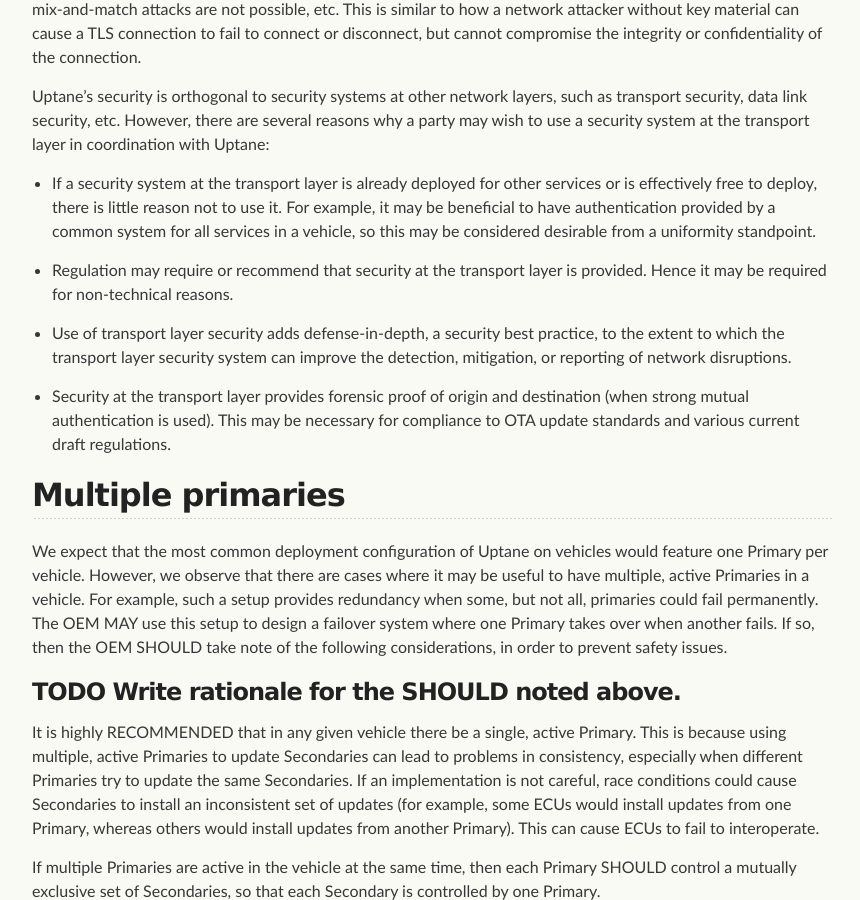
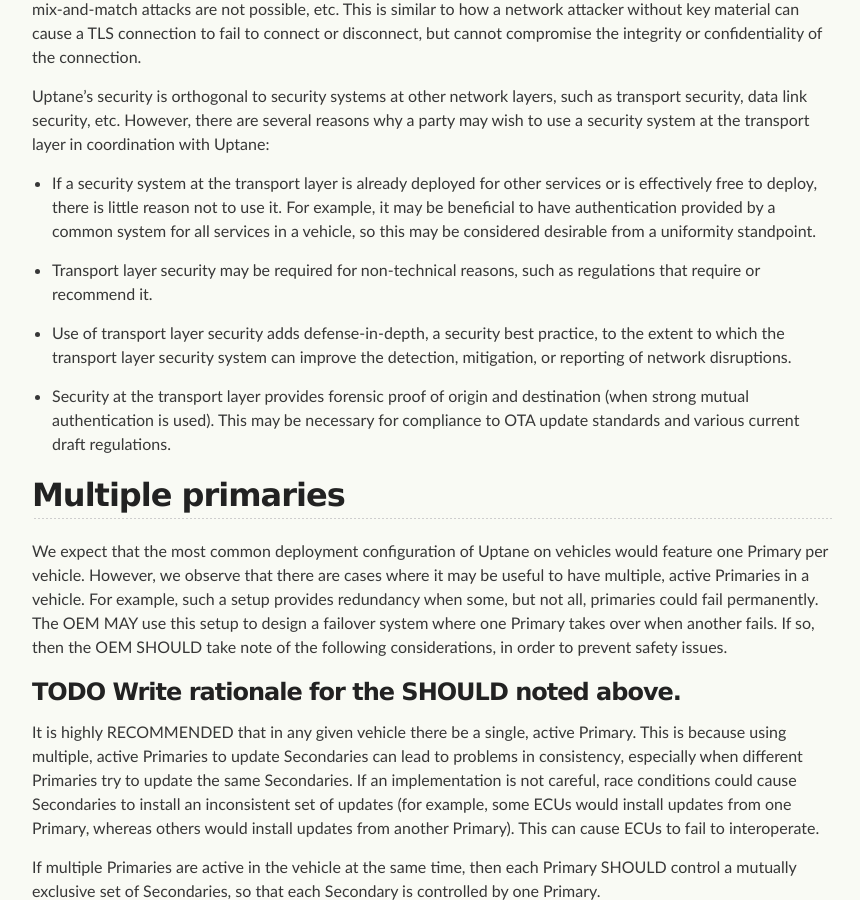
Before and after one commit to uptane/deployment-considerations, a Jekyll site: the page built from customizations.md, in a window 1280 px wide and 900 px high, scrolled down 2870 px. Shown: the whole window, without its empty margins (208-1068 px from the left). Built offline with Jekyll 4.4.1, drawn with Linux system fonts in a browser that asks for light colours; our own code applies the rules of GitHub Pages for plain Markdown files.

Commit message:
Update customizations.md
Co-Authored-By: Patrick Vacek <patrickvacek@gmail.com>

```diff
--- a/customizations.md
+++ b/customizations.md
@@ -71,7 +71,7 @@ Uptane's security is orthogonal to security systems at other network layers, suc
 
 - If a security system at the transport layer is already deployed for other services or is effectively free to deploy, there is little reason not to use it.  For example, it may be beneficial to have authentication provided by a common system for all services in a vehicle, so this may be considered desirable from a uniformity standpoint.
 
-- Regulation may require or recommend that security at the transport layer is provided.  Hence it may be required for non-technical reasons.
+- Transport layer security may be required for non-technical reasons, such as regulations that require or recommend it.
 
 - Use of transport layer security adds defense-in-depth, a security best practice, to the extent to which the transport layer security system can improve the detection, mitigation, or reporting of network disruptions.
 
```
